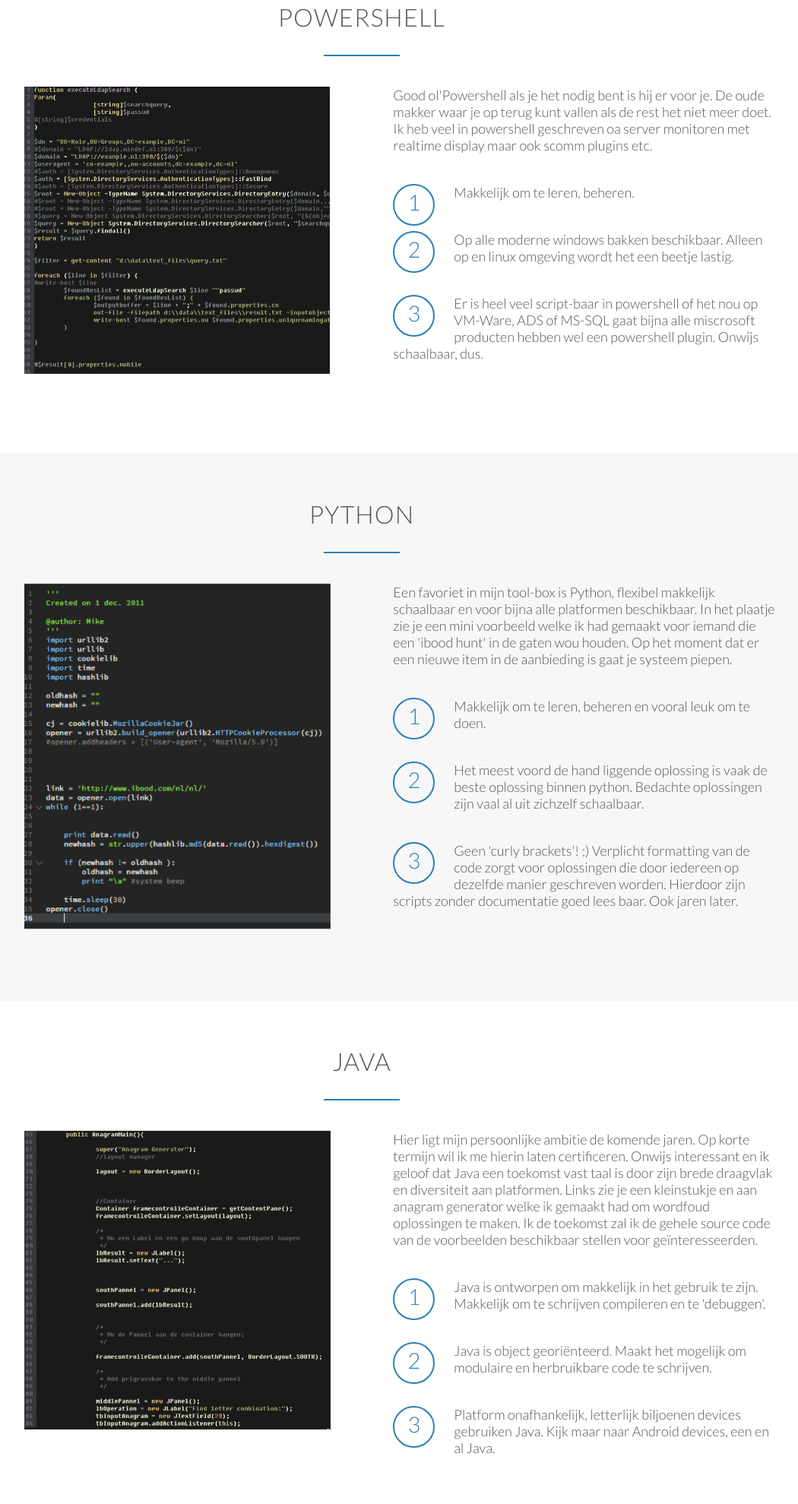
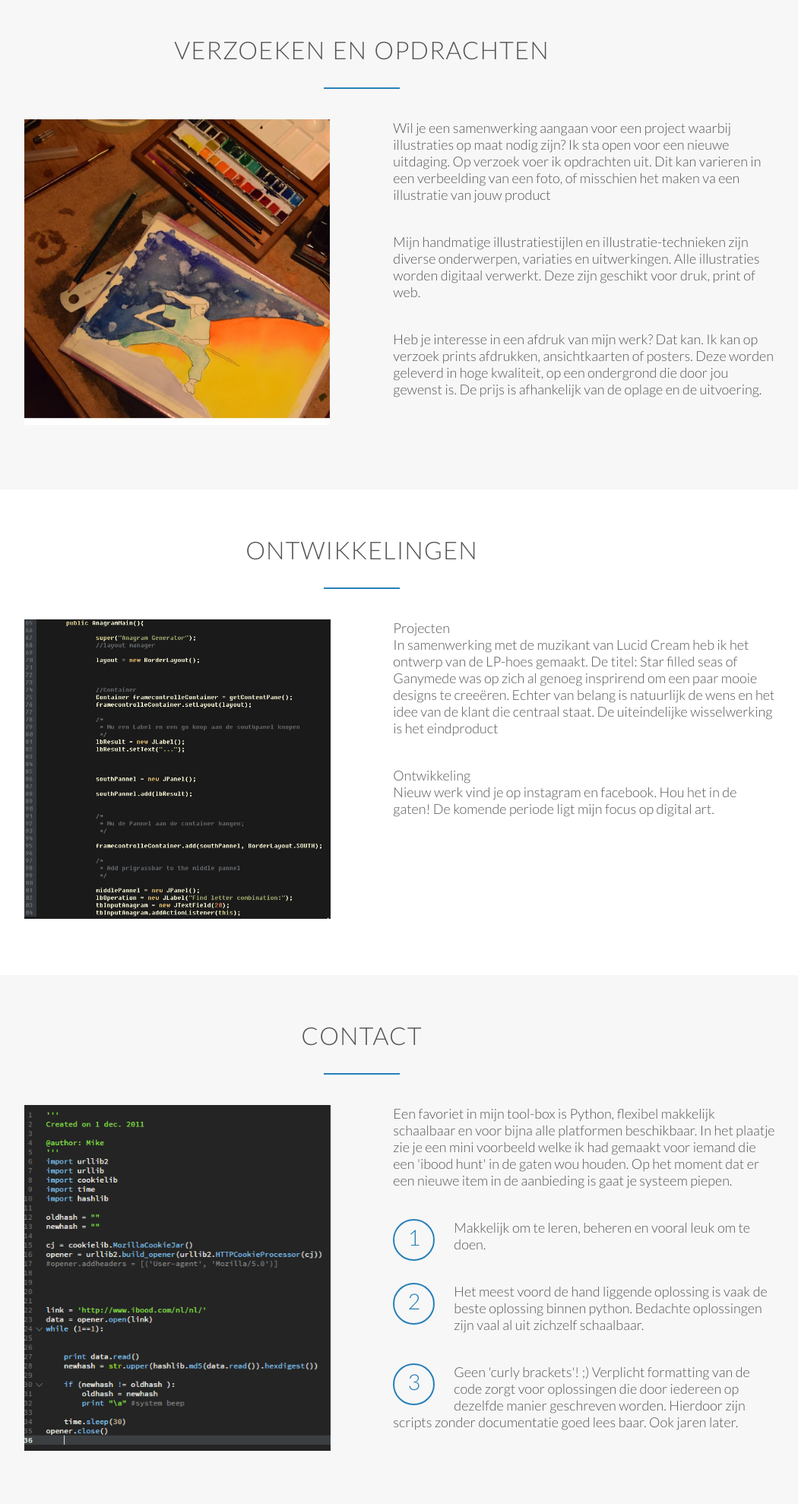
Before and after one commit to MikeWhitaker/irmaatema, a plain HTML site: page index.html in a window 1280 px wide. Shown: the part 2953-4932 px from the top of the page at 76% size, without its empty margins (164-1214 px from the left). Drawn offline with nearby package versions, Linux system fonts and the light colour scheme; files whose address does not match are found by name.

Commit message:
Sectie drie af.

```diff
--- a/index.html
+++ b/index.html
@@ -134,7 +134,7 @@
 		</div>
 		<div class="row">
 			<div class="col span-1-of-2 steps-box">
-				<img src="resources/img/phpexempleMW.png" alt="html example" class="app-screen js--wp1">
+				<img src="resources/img/Plaatje02.jpg" alt="html example" class="app-screen js--wp1">
 			</div>
 			<div class="col span-1-of-2 steps-box">
 				<div class="works-step">
@@ -153,45 +153,70 @@
 		</div>
 
 	</section>
-	<section class="section-cities" id="powershell">
+	<section class="section-steps" id="powershell">
 				<div class="row">
 			<h2>
-					powershell
+					Verzoeken en opdrachten
 			</h2>
 		</div>
 		<div class="row">
 			<div class="col span-1-of-2 steps-box">
-				<img src="resources/img/powershellExampleMW.png" alt="html example" class="app-screen js--wp4">
+				<img src="resources/img/Plaatje03.jpg" alt="html example" class="app-screen js--wp4">
 			</div>
 			<div class="col span-1-of-2 steps-box">
 				<div class="works-step">
 
-						<p> Good ol'Powershell als je het nodig bent is hij er voor je. De oude makker waar je op terug kunt vallen als de rest het niet meer doet. Ik heb veel in powershell geschreven oa server monitoren met realtime display maar ook scomm plugins etc.</p>
+						<p>Wil je een samenwerking aangaan voor een project waarbij illustraties op maat nodig zijn? Ik sta open voor een nieuwe uitdaging. Op verzoek voer ik opdrachten uit. Dit kan varieren in een verbeelding van een foto, of misschien het maken va een illustratie van jouw product</p>
 
 				</div>
 				<div class="works-step">
-					<div>1</div>
-					<p>Makkelijk om te leren, beheren.</p>
+						<p>Mijn handmatige illustratiestijlen en illustratie-technieken zijn diverse onderwerpen, variaties en uitwerkingen. Alle illustraties worden digitaal verwerkt. Deze zijn geschikt voor druk, print of web.</p>
 				</div>
 				<div class="works-step">
-					<div>2</div>
-					<p>Op alle moderne windows bakken beschikbaar. Alleen op en linux omgeving wordt het een beetje lastig.
-					</p>
-				</div>
-				<div class="works-step">
-					<div>3</div>
-					<p>Er is heel veel script-baar in powershell of het nou op VM-Ware, ADS of MS-SQL gaat bijna alle miscrosoft producten hebben wel een powershell plugin. Onwijs schaalbaar, dus.
-					</p>
+					<p> Heb je interesse in een afdruk van mijn werk? Dat kan. Ik kan op verzoek prints afdrukken, ansichtkaarten of posters. Deze worden geleverd in hoge kwaliteit, op een ondergrond die door jou gewenst is. De prijs is afhankelijk van de oplage en de uitvoering.</p>
 				</div>
 
 			</div>
 		</div>
 
 	</section>
-	<section class="section-steps" id="python">
+	<section class="section-cities" id="python">
+				<div class="row">
+			<h2>
+					ontwikkelingen
+			</h2>
+		</div>
+		<div class="row">
+			<div class="col span-1-of-2 steps-box">
+				<img src="resources/img/javaExampleMW.png" alt="html example" class="app-screen js--wp2">
+			</div>
+			<div class="col span-1-of-2 steps-box">
+				<div class="works-step">
+
+						<p>Projecten <br>
+							In samenwerking met de muzikant van Lucid Cream heb ik het ontwerp van de LP-hoes gemaakt. De titel: Star filled seas of Ganymede was op zich al genoeg insprirend om een paar mooie designs te creeëren. Echter van belang is natuurlijk de wens en het idee van de klant die centraal staat. De uiteindelijke wisselwerking is het eindproduct
+						</p>
+				</div>
+				<div class="works-step">
+
+					<p>Ontwikkeling <br>
+							Nieuw werk vind je op instagram en facebook. Hou het in de gaten!
+							De komende periode ligt mijn focus op digital art.
+					</p>
+				</div>
+
+
+			</div>
+		</div>
+
+
+	</section>
+
+
+	<section class="section-steps" id="java">
 		<div class="row">
 			<h2>
-					Python
+					contact
 			</h2>
 		</div>
 		<div class="row">
@@ -227,98 +252,13 @@
 	</section>
 
 
-	<section class="section-cities" id="java">
-		<div class="row">
-			<h2>
-					JAVA
-			</h2>
-		</div>
-		<div class="row">
-			<div class="col span-1-of-2 steps-box">
-				<img src="resources/img/javaExampleMW.png" alt="html example" class="app-screen js--wp2">
-			</div>
-			<div class="col span-1-of-2 steps-box">
-				<div class="works-step">
-
-						<p>Hier ligt mijn persoonlijke ambitie de komende jaren. Op korte termijn wil ik me hierin laten certificeren. Onwijs interessant en ik geloof dat Java een toekomst vast taal is door zijn brede draagvlak en diversiteit aan platformen. Links zie je een kleinstukje en aan anagram generator welke ik gemaakt had om wordfoud oplossingen te maken. Ik de toekomst zal ik de gehele source code van de voorbeelden beschikbaar stellen voor geïnteresseerden.</p>
-
-				</div>
-				<div class="works-step">
-					<div>1</div>
-					<p>Java is ontworpen om makkelijk in het gebruik te zijn. Makkelijk om te schrijven compileren en te 'debuggen'.
-					</p>
-				</div>
-				<div class="works-step">
-					<div>2</div>
-					<p> Java is object georiënteerd. Maakt het mogelijk om modulaire en herbruikbare code te schrijven.
-					</p>
-				</div>
-				<div class="works-step">
-					<div>3</div>
-					<p>Platform onafhankelijk, letterlijk biljoenen devices gebruiken Java. Kijk maar naar Android devices, een en al Java.
-					</p>
-				</div>
-
-			</div>
-		</div>
-
-	</section>
-
-<!--
-	<section class="section-form">
-		<div class="row">
-			<h2>Laat wat van je horen!</h2>
-
-		</div>
-		<form method="GET" action="mailto:test@example.com" enctype="text/plain">
-    <div>Subject</div>
-    <input type="text" name="subject" />
-
-    <div>Message</div>
-    <textarea name="body"></textarea>
-
-    <br/>
-    <input type="submit" value="Send" />
-</form>
-		<div class="row">
-			<form method="GET" action="mailto:whitaker.mj@gmail.com" class="contact-form" enctype="text/plain">
-				<div class="row">
-					<div class="col span-1-of-3">
-						<label for="subject">Onderwerp</label>
-					</div>
-					<div class="col span-2-of-3">
-						<input type="text" name="subject" id="subject" placeholder="onderwerp" required/>
-
-					</div>
-				</div>
-				<div class="row">
-					<div class="col span-1-of-3">
-						<label>Inhoud</label>
-					</div>
-					<div class="col span-2-of-3">
-						<textarea name="body" placeholder="jouw bericht"></textarea>
-					</div>
-				</div>
-				<div class="row">
-					<div class="col span-1-of-3">
-						<label>&nbsp;</label>
-					</div>
-					<div class="col span-2-of-3">
-						<input type="submit" name="submit" value="Send" />
-					</div>
-				</div>
-			</form>
-		</div>
-	</section>
--->
-
 
 
 <footer>
 
 		<div class="row">
 			<p>
-				Copyright &copy; 2016 Michael Whitaker
+				Copyright &copy; 2016 Irma Atema, Site design: <a href="michaelwhitaker.nl">Michael Whitaker</a>.
 			</p>
 		</div>
 
```
Also changed, not shown: resources/img/Plaatje02.jpg (added), resources/img/Plaatje03.jpg (added), 1 other file.
